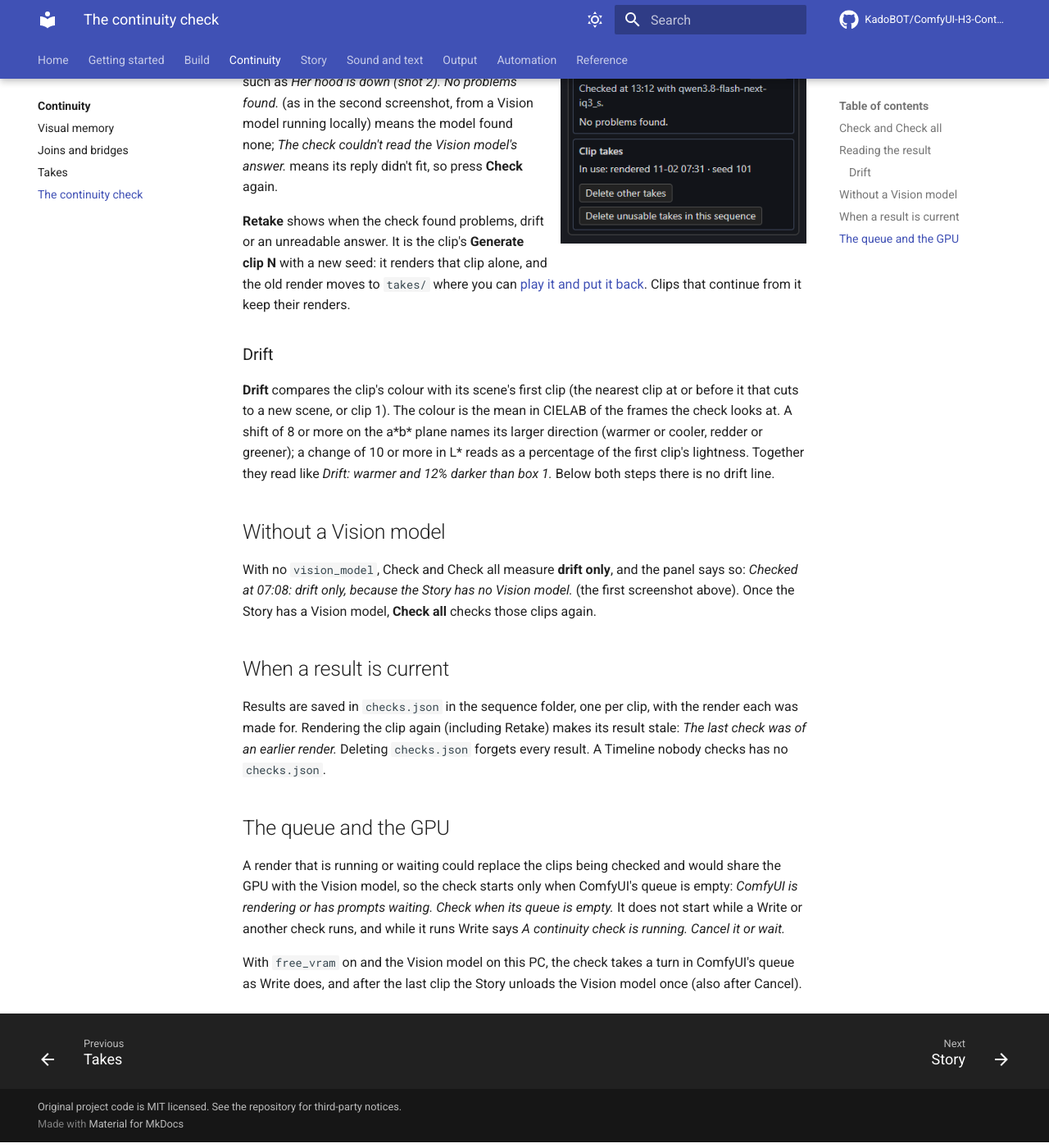
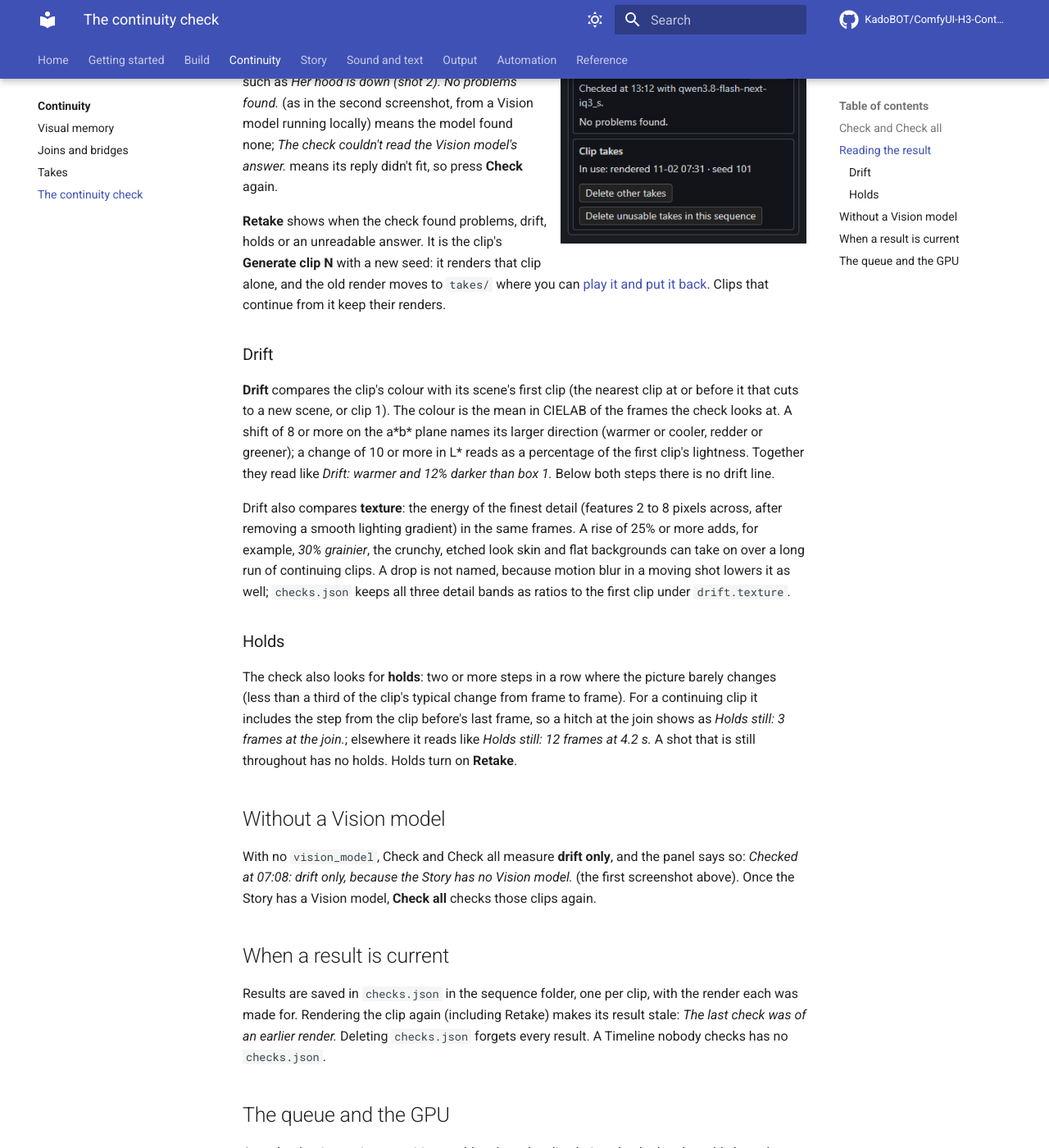
Before and after one commit to DerKodex-Repo-Curator/ComfyUI-H3-Continuity-Studio, an MkDocs documentation site: the page built from guide/continuity/check.md, in a window 1280 px wide and 1400 px high, scrolled down 1391 px. Shown: the whole window at 82% size. Built offline with MkDocs 1.6.1 and Material for MkDocs 9.7.7, drawn with Linux system fonts in a browser that asks for light colours; comment, search, counter and statistics services are not loaded.

Commit message:
guide: texture drift and holds in the continuity check
Co-Authored-By: Claude Opus 5.5 <noreply@anthropic.com>

```diff
--- a/guide/continuity/check.md
+++ b/guide/continuity/check.md
@@ -26,11 +26,17 @@ It reports only differences a viewer would notice: a character, prop or place th
 
 The first line says where the clip stands: *Not checked yet.*, *Checked at 10:42 with vision-8b.* or *The last check was of an earlier render.* Below it, problems are grouped under the clip's characters and props by name, then **Place** and **Join**, with the shot where it shows when the model names one, such as *Her hood is down (shot 2).* *No problems found.* (as in the second screenshot, from a Vision model running locally) means the model found none; *The check couldn't read the Vision model's answer.* means its reply didn't fit, so press **Check** again.
 
-**Retake** shows when the check found problems, drift or an unreadable answer. It is the clip's **Generate clip N** with a new seed: it renders that clip alone, and the old render moves to `takes/` where you can [play it and put it back](takes.md). Clips that continue from it keep their renders.
+**Retake** shows when the check found problems, drift, holds or an unreadable answer. It is the clip's **Generate clip N** with a new seed: it renders that clip alone, and the old render moves to `takes/` where you can [play it and put it back](takes.md). Clips that continue from it keep their renders.
 
 ### Drift
 
 **Drift** compares the clip's colour with its scene's first clip (the nearest clip at or before it that cuts to a new scene, or clip 1). The colour is the mean in CIELAB of the frames the check looks at. A shift of 8 or more on the a\*b\* plane names its larger direction (warmer or cooler, redder or greener); a change of 10 or more in L\* reads as a percentage of the first clip's lightness. Together they read like *Drift: warmer and 12% darker than box 1.* Below both steps there is no drift line.
+
+Drift also compares **texture**: the energy of the finest detail (features 2 to 8 pixels across, after removing a smooth lighting gradient) in the same frames. A rise of 25% or more adds, for example, *30% grainier*, the crunchy, etched look skin and flat backgrounds can take on over a long run of continuing clips. A drop is not named, because motion blur in a moving shot lowers it as well; `checks.json` keeps all three detail bands as ratios to the first clip under `drift.texture`.
+
+### Holds
+
+The check also looks for **holds**: two or more steps in a row where the picture barely changes (less than a third of the clip's typical change from frame to frame). For a continuing clip it includes the step from the clip before's last frame, so a hitch at the join shows as *Holds still: 3 frames at the join.*; elsewhere it reads like *Holds still: 12 frames at 4.2 s.* A shot that is still throughout has no holds. Holds turn on **Retake**.
 
 ## Without a Vision model
 
```
